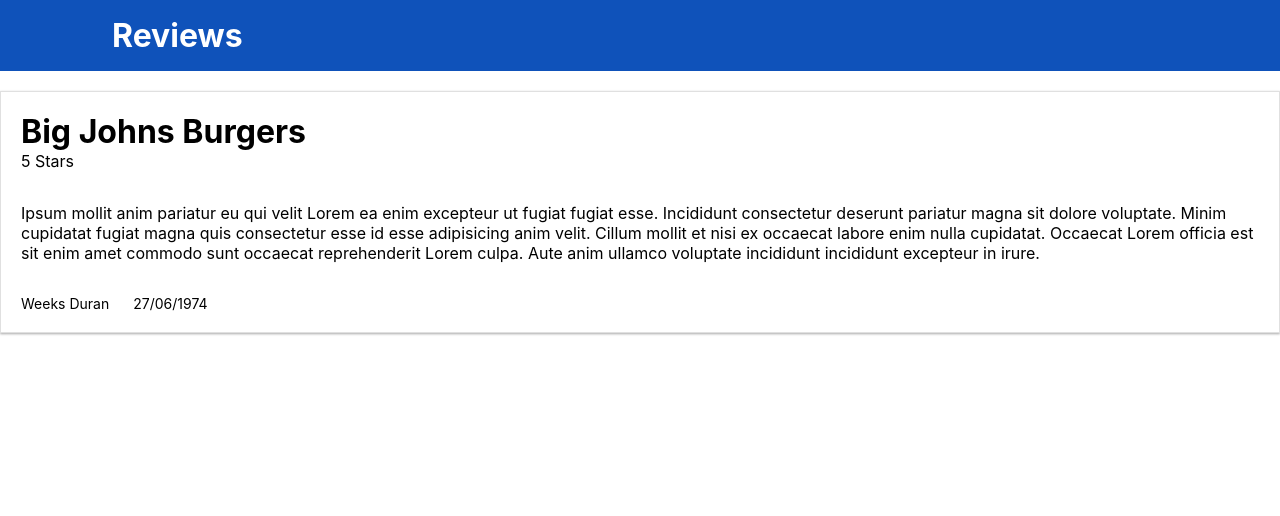
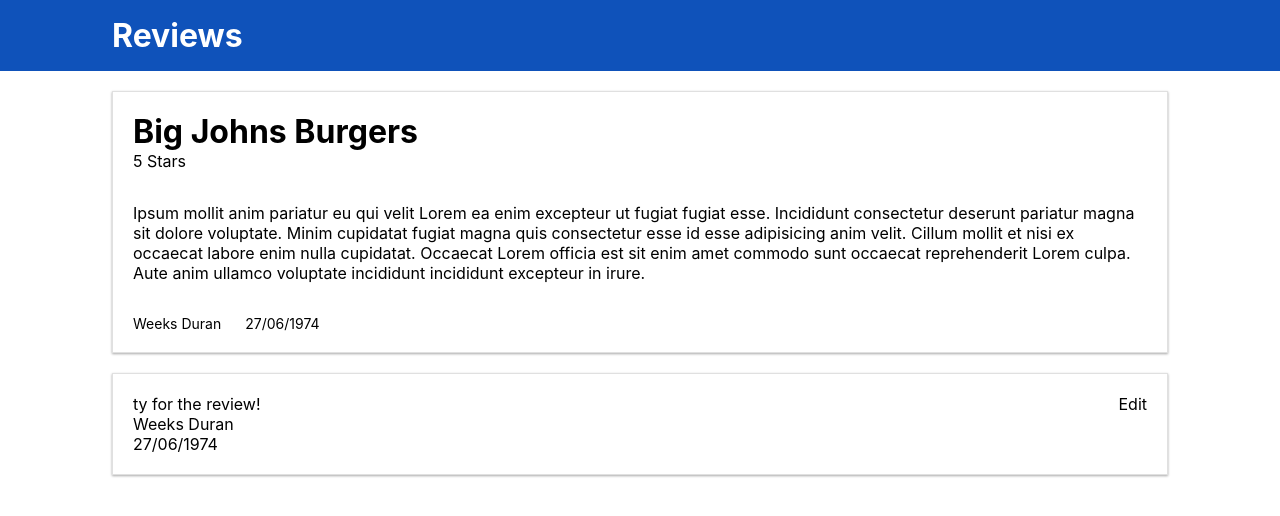
Before and after one commit to jolouie7/review_trackers_challenge, a React (Create React App) app: page / in a window 1280 px wide. Both pictures are taken after a click on the element 287 px from the left and 312 px from the top of the page. Shown: the top 516 px of the page. Built offline with nearby package versions, Linux system fonts and the light colour scheme.

Commit message:
Add ability to show and hide response textbox

```diff
--- a/src/components/ReviewCard/ReviewCard.jsx
+++ b/src/components/ReviewCard/ReviewCard.jsx
@@ -5,15 +5,16 @@ import './reviewCard.scss'
 
 // maxWidthStyle is needed for review details view to be able to display the fully expanded review
 const ReviewCard = ({review, handleClick, maxWidthStyle}) => {
-  const { id, author, place, published_at, rating, content } = review;
+  const { id, author, place, published_at, rating, content, response } = review;
   const published_at_date = moment(published_at).format("DD/MM/YYYY");
+  const url = window.location.href; // We only want to show the response tag if the user is looking at the list view
 
   return (
     <div
       key={id}
       className="review-card-container"
       onClick={() => handleClick(review)}
-      style={{maxWidth: `${maxWidthStyle}`}}
+      style={{ maxWidth: `${maxWidthStyle}` }}
     >
       <div className="review-card-header">
         <h1>{place}</h1>
@@ -23,6 +24,7 @@ const ReviewCard = ({review, handleClick, maxWidthStyle}) => {
       <div className="review-card-footer">
         <div>{author}</div>
         <div>{published_at_date}</div>
+        {response && url === 'http://localhost:3000/' ? <div>Response</div> : null}
       </div>
     </div>
   );
--- a/src/components/ReviewCard/reviewCard.scss
+++ b/src/components/ReviewCard/reviewCard.scss
@@ -27,5 +27,8 @@
     div:nth-child(2) {
       padding-left: 1.5rem;
     }
+    div:nth-child(3) {
+      margin-left: auto;
+    }
   }
 }
--- a/src/components/ReviewCardDetails/ReviewCardDetails.jsx
+++ b/src/components/ReviewCardDetails/ReviewCardDetails.jsx
@@ -1,32 +1,61 @@
 import React, {useState, useEffect} from 'react';
 import moment from 'moment';
+
 import ReviewCard from '../ReviewCard/ReviewCard';
+import ReviewCardResponse from '../ReviewCardResponse/ReviewCardResponse';
+
+import './reviewCardDetails.scss'
 
 const ReviewCardDetails = () => {
-  const [review, setReview] = useState(
-    JSON.parse(localStorage.getItem("review"))
-  );
-  console.log(review);
+  const [review, setReview] = useState(JSON.parse(localStorage.getItem("review")));
+  const [response, setResponse] = useState(JSON.parse(localStorage.getItem("review")).response);
+  const [isResponseBoxVisible, setIsResponseBoxVisible] = useState(false);
 
-  // useEffect(() => {
-  //   getReview();
-  // }, []);
+  const handleChange = (e) => {
+    if (e.target.name === "response") {
+      setResponse(e.target.value);
+    }
+  };
 
-  const getReview = () => {
-    const review = localStorage.getItem("review");
-    console.log(review);
-    if (review) {
-      setReview(JSON.parse(review));
-    }
+  const handleSubmit = (e) => {
+    e.preventDefault();
+    console.log("response: ", response);
   };
 
   const handleClick = () => {
     console.log("hello");
   }
 
+  const handleEditResponse = () => {
+    setIsResponseBoxVisible(!isResponseBoxVisible);
+  }
+
   return (
-    <div style={{display: "grid"}}>
-      <ReviewCard review={review} handleClick={handleClick} maxWidthStyle={'auto'}/>
+    <div className="review-card-details-container">
+      <ReviewCard
+        review={review}
+        handleClick={handleClick}
+        maxWidthStyle={"auto"}
+      />
+      <ReviewCardResponse handleEditResponse={handleEditResponse} />
+      {/* display textbox for the user to add a response */}
+      {/* have the response update the json object in the reviews.json file */}
+
+      <form
+        className={`${isResponseBoxVisible ? "show" : "hidden"}`}
+        onSubmit={handleSubmit}
+      >
+        <textarea
+          rows="4"
+          cols="50"
+          type="text"
+          name="response"
+          value={response}
+          onChange={handleChange}
+          placeholder="Add a response"
+        />
+        <button type="submit">Submit</button>
+      </form>
     </div>
   );
 }
--- /dev/null
+++ b/src/components/ReviewCardDetails/reviewCardDetails.scss
@@ -0,0 +1,11 @@
+.review-card-details-container {
+  margin: 0 7rem;
+
+  .show {
+    display: block;
+  }
+
+  .hidden {
+    display: none;
+  }
+}
--- /dev/null
+++ b/src/components/ReviewCardResponse/ReviewCardResponse.jsx
@@ -0,0 +1,23 @@
+import React, { useState } from 'react';
+import moment from "moment";
+
+import './reviewCardResponse.scss';
+
+const ReviewCardResponse = ({handleEditResponse}) => {
+  const [review, setReview] = useState(JSON.parse(localStorage.getItem('review')));
+  const { id, author, place, published_at, rating, content, response } = review;
+  const published_at_date = moment(published_at).format("DD/MM/YYYY");
+
+  return (
+    <div className="response-card-container">
+      <div>
+        <div>{response}</div>
+        <div>{author}</div>
+        <div>{published_at_date}</div>
+      </div>
+      <div onClick={handleEditResponse}>Edit</div>
+    </div>
+  );
+}
+
+export default ReviewCardResponse
--- /dev/null
+++ b/src/components/ReviewCardResponse/reviewCardResponse.scss
@@ -0,0 +1,11 @@
+.response-card-container {
+  display: flex;
+  justify-content: space-between;
+  background-color: #fff;
+  border: 1px solid #e0e0e0;
+  box-shadow: 0 1px 3px rgba(0, 0, 0, 0.12), 0 1px 2px rgba(0, 0, 0, 0.24);
+  padding: 20px;
+  margin-bottom: 20px;
+  margin-top: 20px;
+  min-width: 300px;
+}
--- a/src/reviews.json
+++ b/src/reviews.json
@@ -5,7 +5,8 @@
     "place": "Big Johns Burgers",
     "published_at": "Thu Jun 27 1974 11:46:39 GMT-0500 (Central Daylight Time)",
     "rating": 5,
-    "content": "Ipsum mollit anim pariatur eu qui velit Lorem ea enim excepteur ut fugiat fugiat esse. Incididunt consectetur deserunt pariatur magna sit dolore voluptate. Minim cupidatat fugiat magna quis consectetur esse id esse adipisicing anim velit. Cillum mollit et nisi ex occaecat labore enim nulla cupidatat. Occaecat Lorem officia est sit enim amet commodo sunt occaecat reprehenderit Lorem culpa. Aute anim ullamco voluptate incididunt incididunt excepteur in irure.\r\n"
+    "content": "Ipsum mollit anim pariatur eu qui velit Lorem ea enim excepteur ut fugiat fugiat esse. Incididunt consectetur deserunt pariatur magna sit dolore voluptate. Minim cupidatat fugiat magna quis consectetur esse id esse adipisicing anim velit. Cillum mollit et nisi ex occaecat labore enim nulla cupidatat. Occaecat Lorem officia est sit enim amet commodo sunt occaecat reprehenderit Lorem culpa. Aute anim ullamco voluptate incididunt incididunt excepteur in irure.\r\n",
+    "response": "ty for the review!"
   },
   {
     "id": "5d707203f1c60da307b00335",
```
